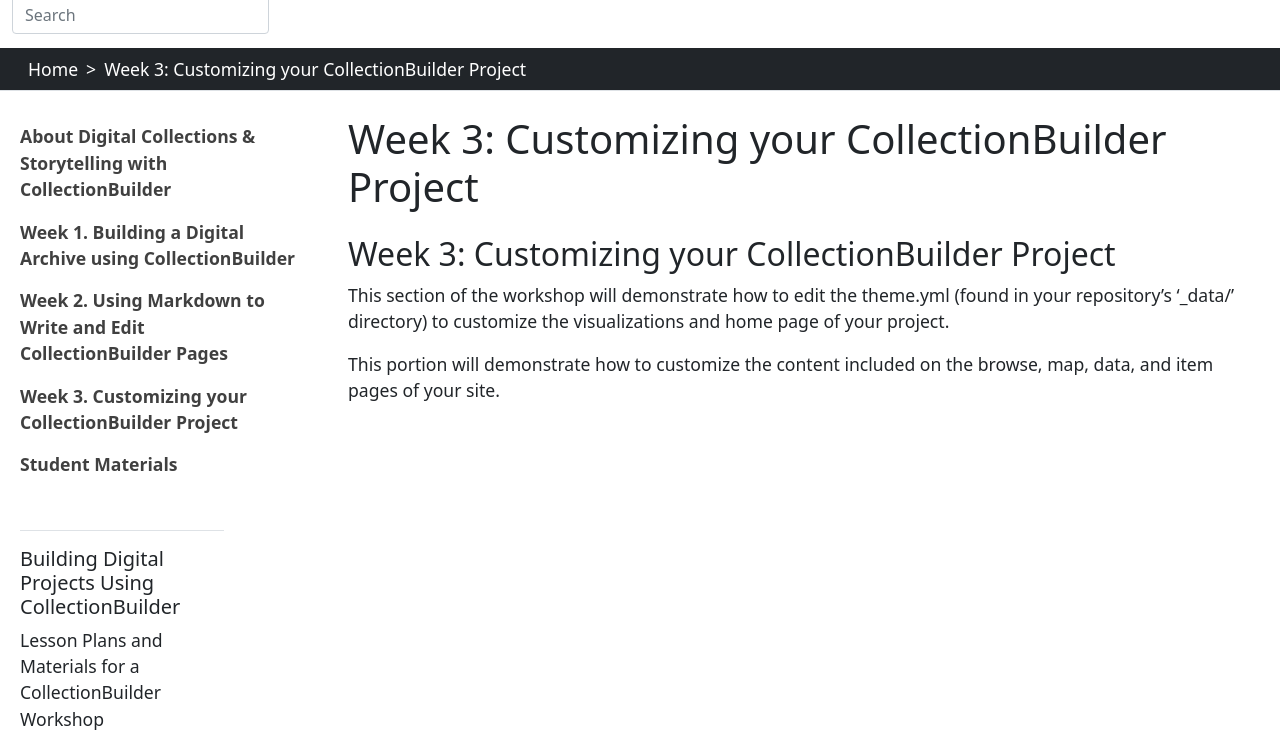
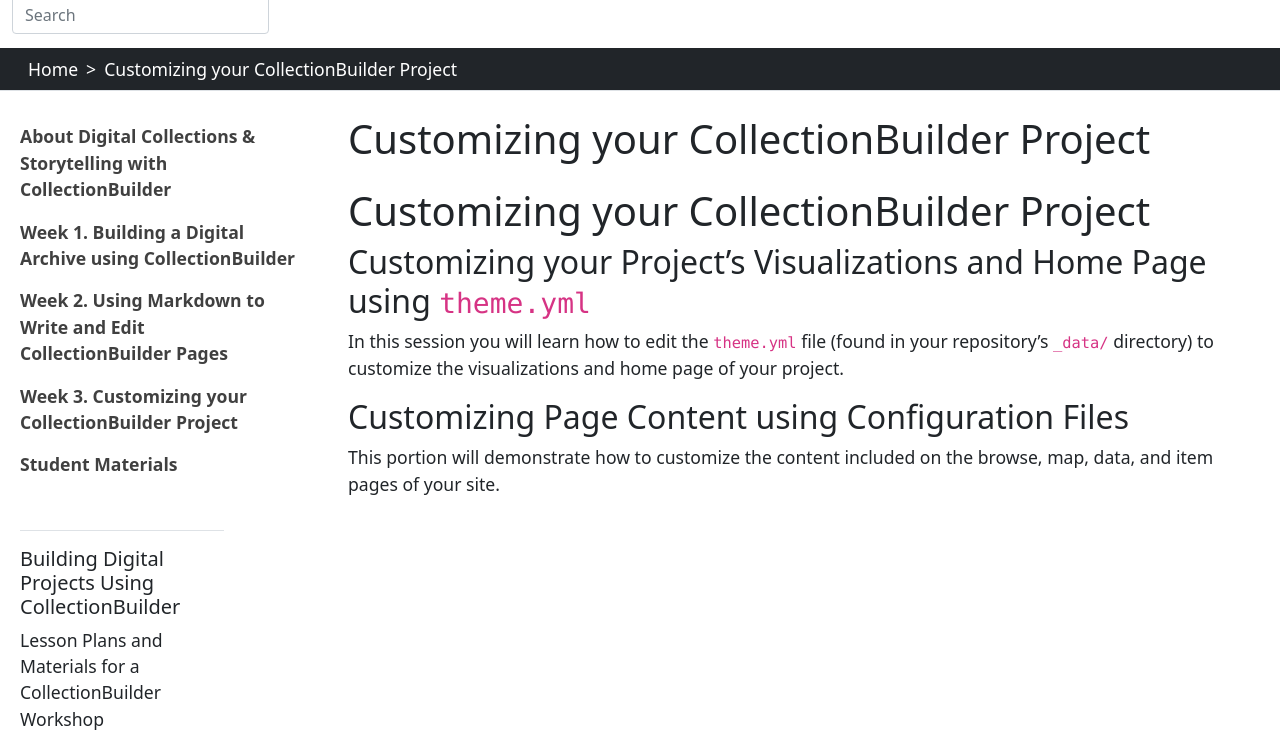
Before and after one commit to gabrielesh/collectionbuilder-workshop, a Jekyll site: the page built from customizing_project.md, in a window 1280 px wide and 900 px high, cut to the strip 120-864 px from the top of the window. Built offline with Jekyll 4.4.1, drawn with Linux system fonts in a browser that asks for light colours; our own code applies the rules of GitHub Pages for plain Markdown files.

Commit message:
Update customizing_project.md

```diff
--- a/customizing_project.md
+++ b/customizing_project.md
@@ -1,5 +1,7 @@
-## Week 3: Customizing your CollectionBuilder Project
+# Customizing your CollectionBuilder Project
 
-This section of the workshop will demonstrate how to edit the theme.yml (found in your repository's '_data/' directory) to customize the visualizations and home page of your project.
+## Customizing your Project's Visualizations and Home Page using `theme.yml`
+In this session you will learn how to edit the `theme.yml` file (found in your repository's `_data/` directory) to customize the visualizations and home page of your project.
 
+## Customizing Page Content using Configuration Files
 This portion will demonstrate how to customize the content included on the browse, map, data, and item pages of your site.
```
